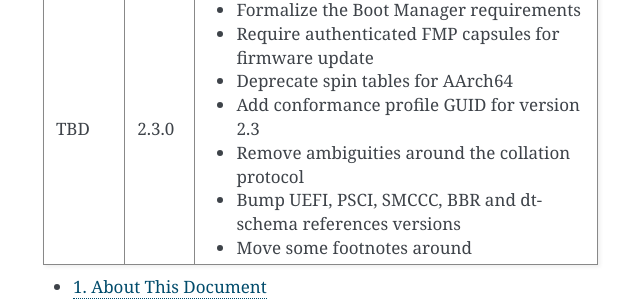
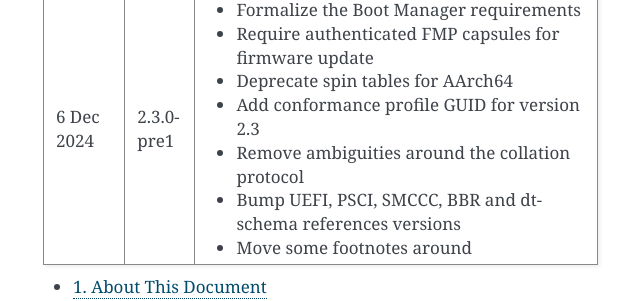
Before and after one commit to ARM-software/ebbr, a Sphinx documentation site: the page built from source/index.rst, in a window 1280 px wide and 900 px high, scrolled down 2197 px. Shown: the part 155-456 px from the top of the window, without its empty margins (377-1017 px from the left). Built offline with Sphinx 7.4.7, drawn with Linux system fonts in a browser that asks for light colours.

Commit message:
v2.3.0-pre1
v2.3.0-pre1 pre-release for review.

Signed-off-by: Vincent Stehlé <vincent.stehle@arm.com>

```diff
--- a/source/index.rst
+++ b/source/index.rst
@@ -104,8 +104,8 @@ Creative Commons, PO Box 1866, Mountain View, CA 94042, USA.
        - Links refresh and additions, typos and syntax fixes, cosmetic changes,
          formatting conventions, notes movements, chapters changes, glossary
          adjustments
-   * - TBD
-     - 2.3.0
+   * - 6 Dec 2024
+     - 2.3.0-pre1
      - - Formalize the Boot Manager requirements
        - Require authenticated FMP capsules for firmware update
        - Deprecate spin tables for AArch64
```
